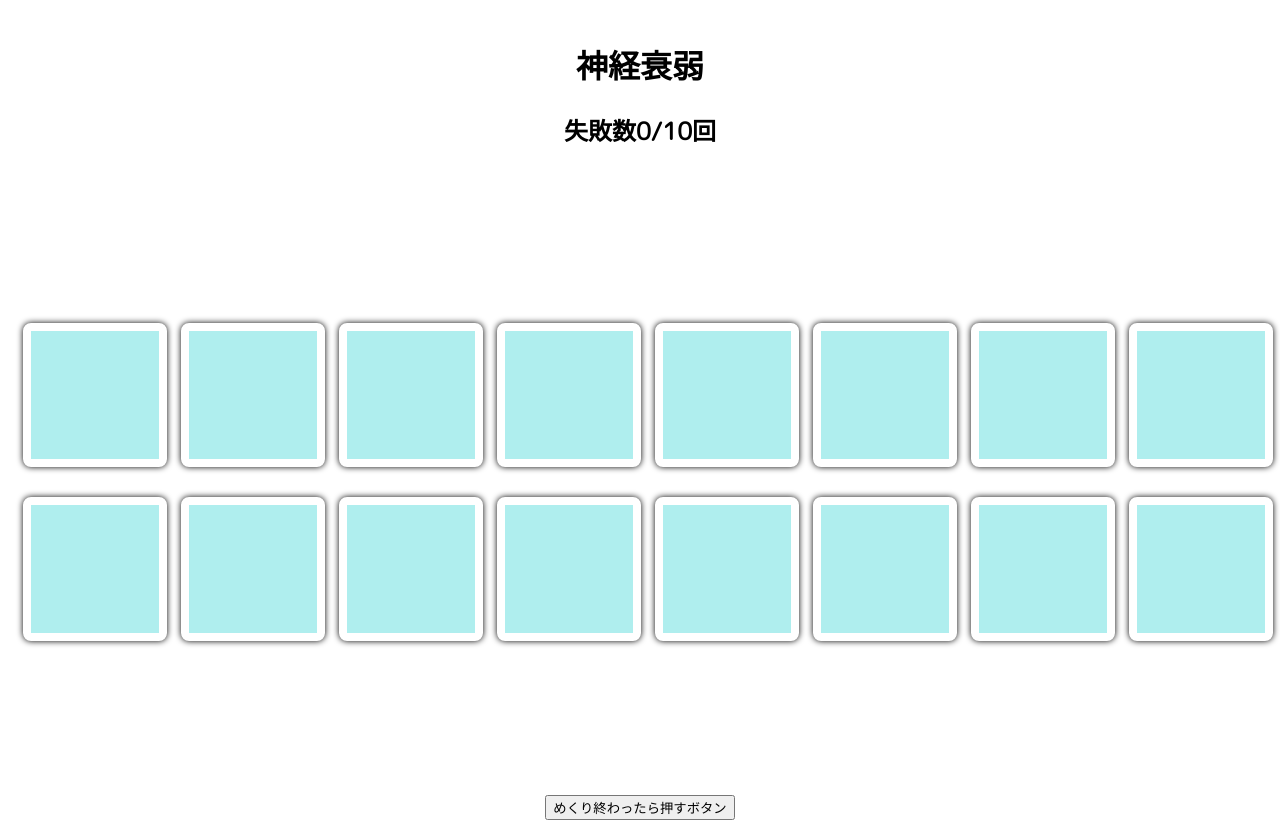
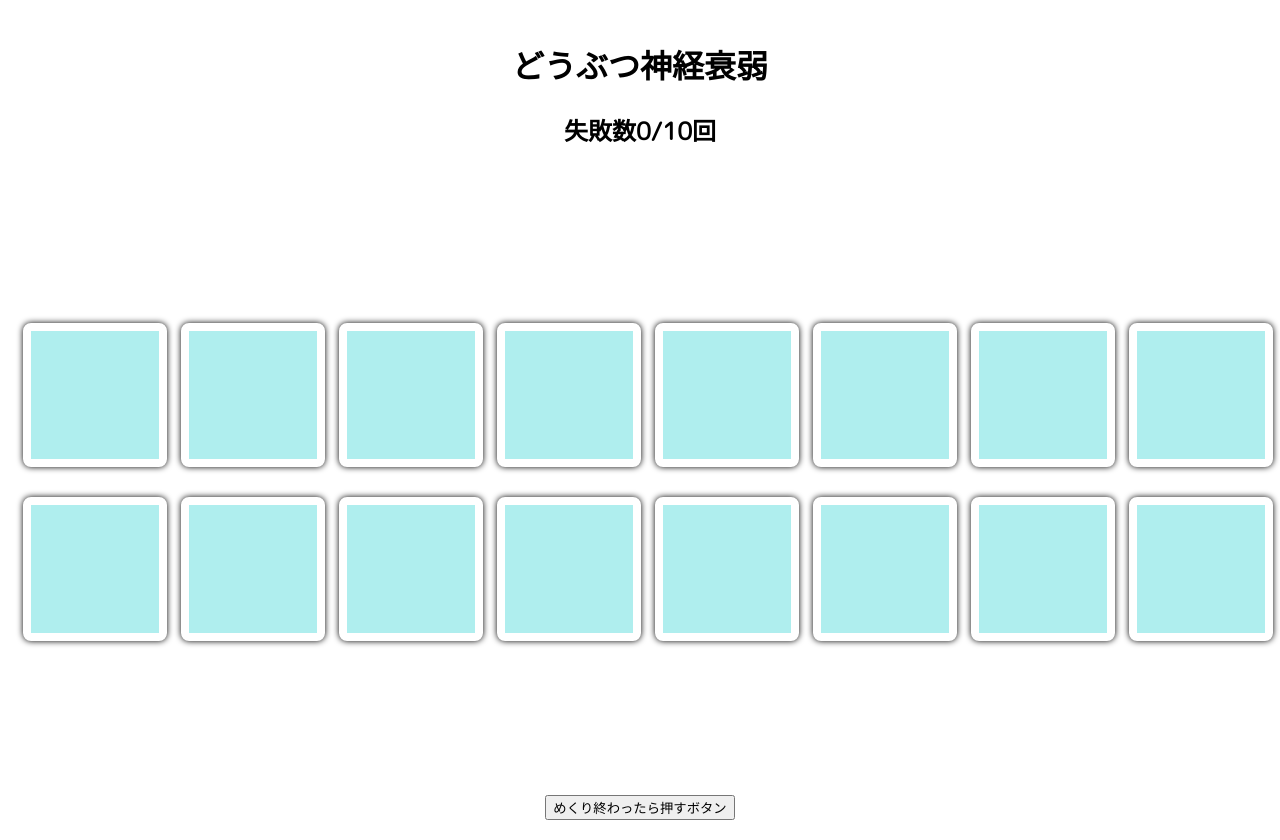
Before and after one commit to osugi21/memory, a React (Create React App) app: page / in a window 1280 px wide. Built offline with nearby package versions, Linux system fonts and the light colour scheme.

Commit message:
フォントを変えてみた

```diff
--- a/src/App.jsx
+++ b/src/App.jsx
@@ -174,7 +174,7 @@ function App() {
         console.log('終わらない')
       )}
       <div className="header">
-        <h1 className="wf-roundedmplus1c">神経衰弱</h1>
+        <h1 className="wf-roundedmplus1c">どうぶつ神経衰弱</h1>
         <h2 className="wf-roundedmplus1c"> 失敗数{totalCount}/10回</h2>
       </div>
       <div className="game-container">
```
